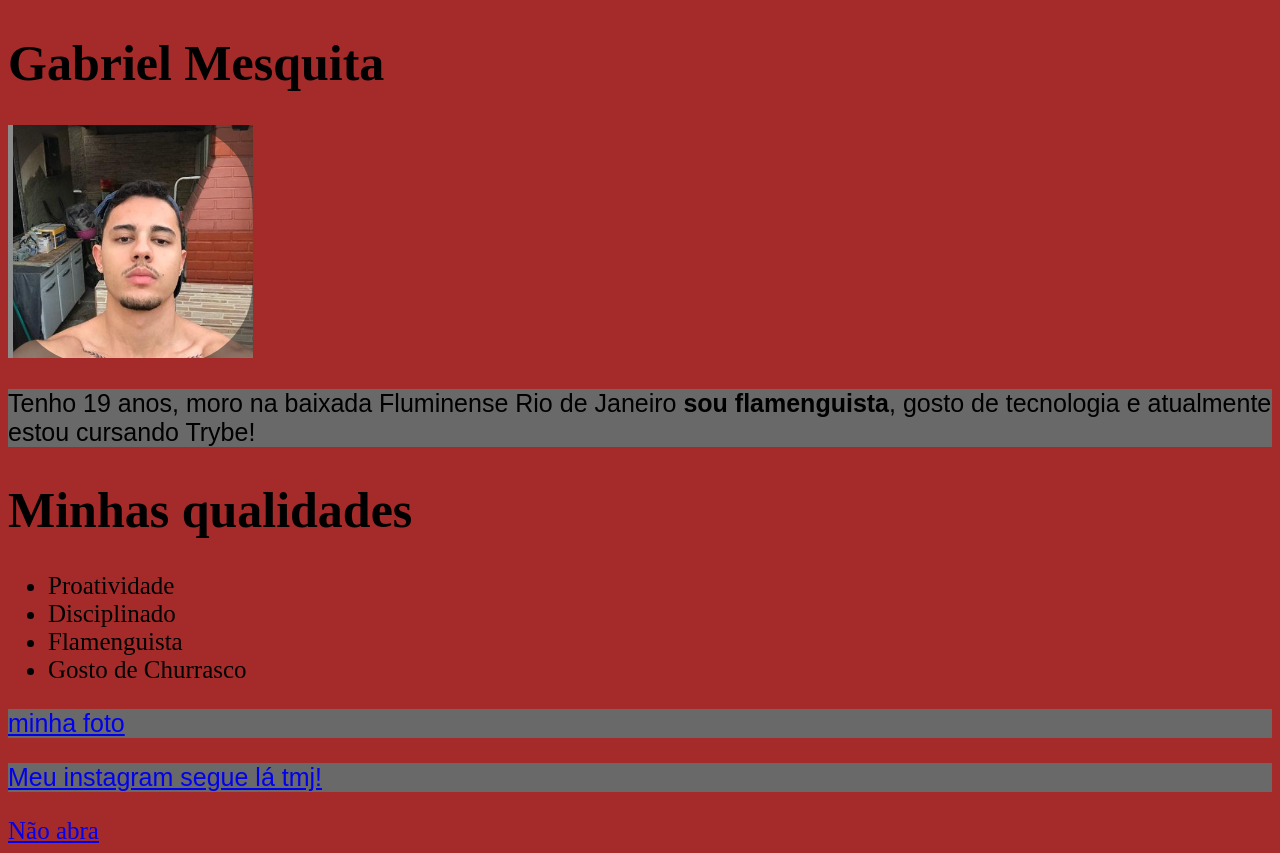
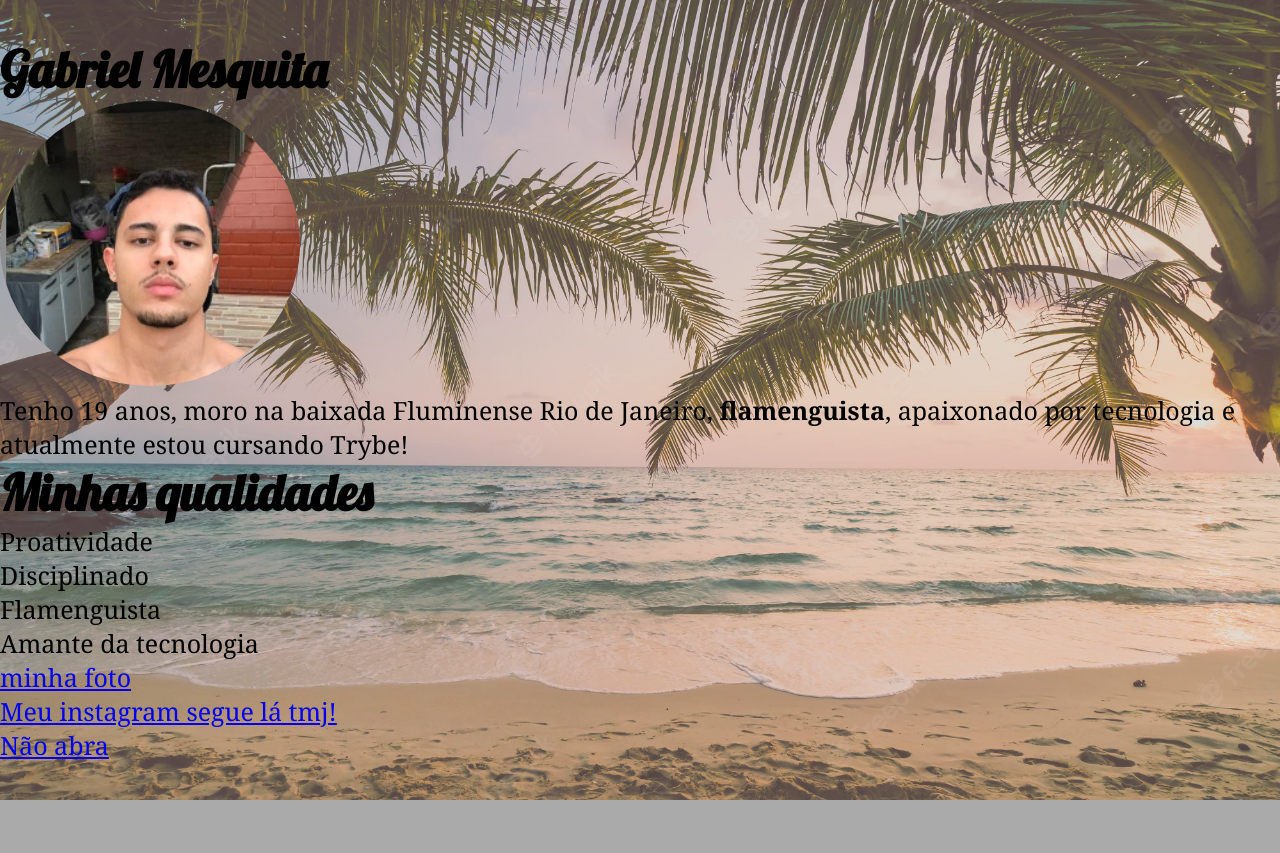
Before and after one commit to GBmesquita/GBmesquita.github.io, a plain HTML site: page index.html in a window 1280 px wide. After the commit the page ends 800 px from the top, so only its background shows below. Drawn offline with Linux system fonts and the light colour scheme.

Commit message:
Coloquei Imagem de fonte

```diff
--- a/index.html
+++ b/index.html
@@ -5,29 +5,16 @@
         <meta http-equiv="X-UA-Compatible" content="IE=edge">
         <meta name="viewport" content="width=device-width, initial-scale=1.0">
         <title>Meu portfolio</title>
-        <style>
-        h1{
-            color: rgb(0, 0, 0);
-        }
-
-        body{
-            background-color: brown;
-            font-size: 25px;
-        }
-        p{
-
-           font-family: Arial, Helvetica, sans-serif;
-           background-color: dimgray;
-        }
-
-
-        </style>
+        <link rel="stylesheet" href="style.css">
     </head>
     <body>
+        <div class="fundopraia">
+
+           <div class="fundo">
         <h1>Gabriel Mesquita</h1>
-        <img src="img/eu.png" alt="Eu na minha varanda">
-        <p>Tenho 19 anos, moro na baixada Fluminense Rio de Janeiro
-            <b> sou flamenguista</b>, gosto de tecnologia e atualmente estou cursando Trybe!
+        <img src="img/eu.png" class="eu" alt="eu na varanda">
+        <p>Tenho 19 anos, moro na baixada Fluminense Rio de Janeiro,
+            <b> flamenguista</b>, apaixonado por tecnologia e atualmente estou cursando Trybe!
         </p>
         <h1>Minhas qualidades</h1>
 
@@ -35,11 +22,13 @@
             <li>Proatividade</li>
             <li>Disciplinado</li>
             <li>Flamenguista</li>
-            <li>Gosto de Churrasco</li>
+            <li>Amante da tecnologia</li>
+
         </ul>
         <p><a href="img/eu.png">minha foto</a></p>
         <p><a href="https://www.instagram.com/gb_mesquita/">Meu instagram segue lá tmj!</a></p>
         <a href="pagina1.html">Não abra</a>
-
+    </div>
+    </div>
     </body>
 </html>
--- /dev/null
+++ b/style.css
@@ -0,0 +1,44 @@
+@import url('https://fonts.googleapis.com/css2?family=Lobster&display=swap');
+* {
+  padding: 0%;
+  margin: 0%;
+  font-family: Georgia, "Times New Roman", Times, serif;
+}
+h1{
+    font-family: "lobster";
+}
+
+body {
+  background-color: rgb(170, 170, 170);
+  font-size: 25px;
+}
+p {
+}
+.eu {
+  width: 300px;
+  border-radius: 50%;
+}
+.fundopraia {
+  position: relative;
+  height: 100vh;
+  width: 100%;
+  display: flex;
+  align-items: center;
+  justify-content: center;
+}
+
+.fundopraia::before {
+  content: "";
+  background-image: url(img/praia.webp);
+  background-size: cover;
+  position: absolute;
+  top: 0px;
+  right: 0px;
+  bottom: 0px;
+  left: 0px;
+  opacity: 0.75;
+}
+
+.fundo {
+  position: relative;
+}
```
Also changed, not shown: img/praia.webp (added).
